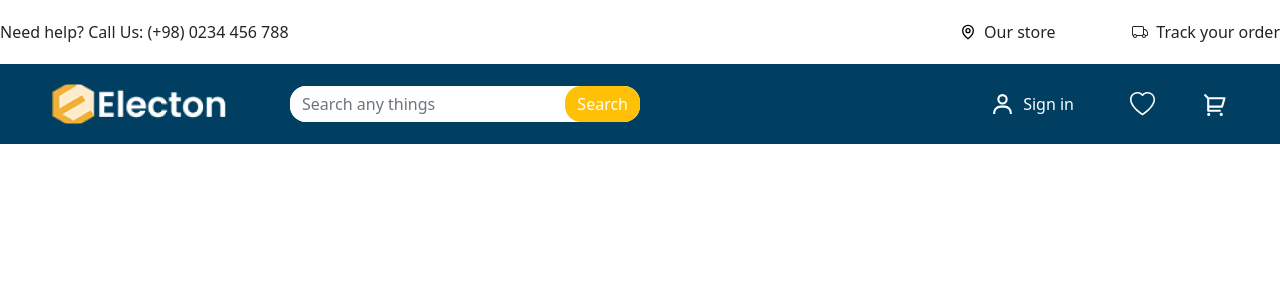
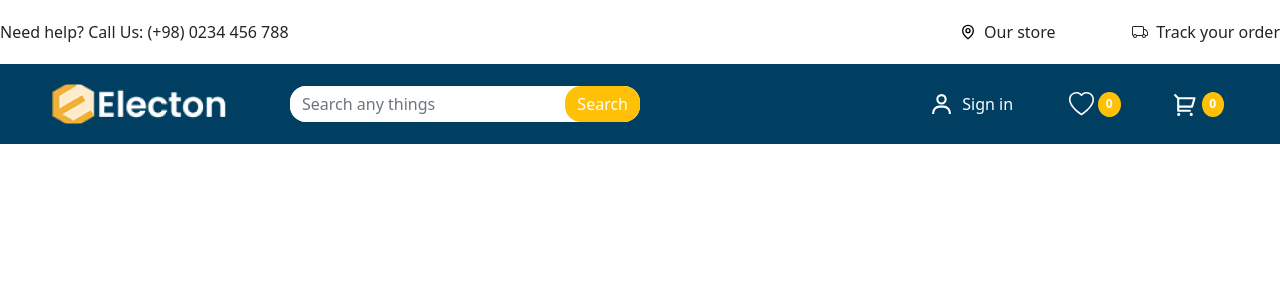
Before and after one commit to Nyambaa0303/pinecone_react_2023, a React (Create React App) app in the folder finsweet-react/: page / in a window 1280 px wide. Shown: the top 300 px of the page. Built offline with nearby package versions, Linux system fonts and the light colour scheme; a web font is replaced by a local one.

Commit message:
finsweet

```diff
--- a/finsweet-react/src/component/header/header.js
+++ b/finsweet-react/src/component/header/header.js
@@ -8,6 +8,7 @@ import Nav from "react-bootstrap/Nav";
 import { BiUser } from "react-icons/bi";
 import { BsHeart } from "react-icons/bs";
 import { RiShoppingCart2Line } from "react-icons/ri";
+import Badge from "react-bootstrap/Badge";
 
 export function Header() {
   return (
@@ -38,9 +39,15 @@ export function Header() {
         </Nav>
         <Nav className="text-white">
           <BsHeart className="icon" />
+          <Badge bg="warning d-flex justify-content-center align-items-center rounded-circle mx-1">
+            0
+          </Badge>
         </Nav>
         <Nav className="text-white">
           <RiShoppingCart2Line className="icon" />
+          <Badge bg="warning d-flex justify-content-center align-items-center rounded-circle mx-1">
+            0
+          </Badge>
         </Nav>
       </Container>
     </Navbar>
```
Also changed, not shown: finsweet-react/src/component/menu/dropDownMenu.js (added, +8 -0 lines), 1 other file (tests, documents, lock files or other folders).
